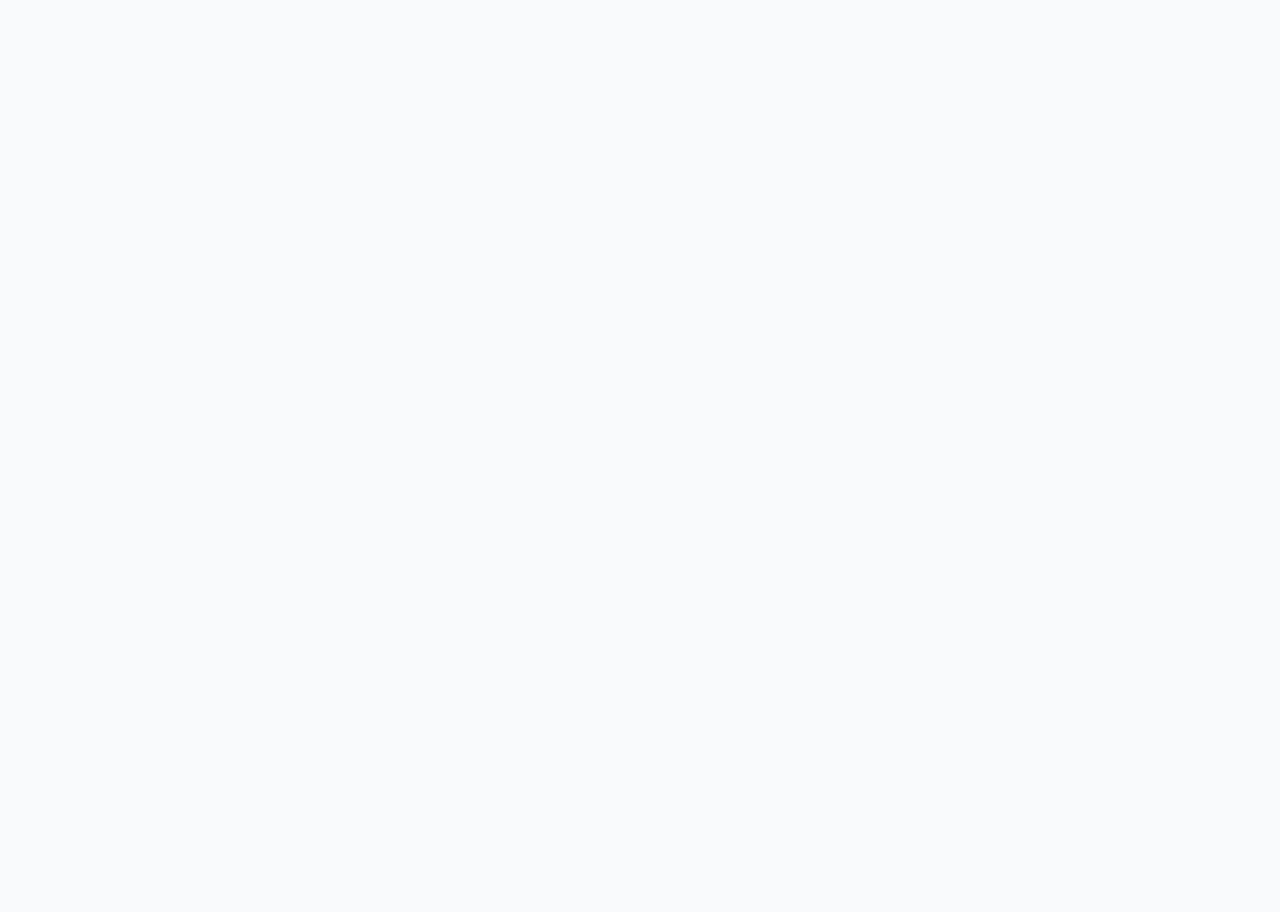
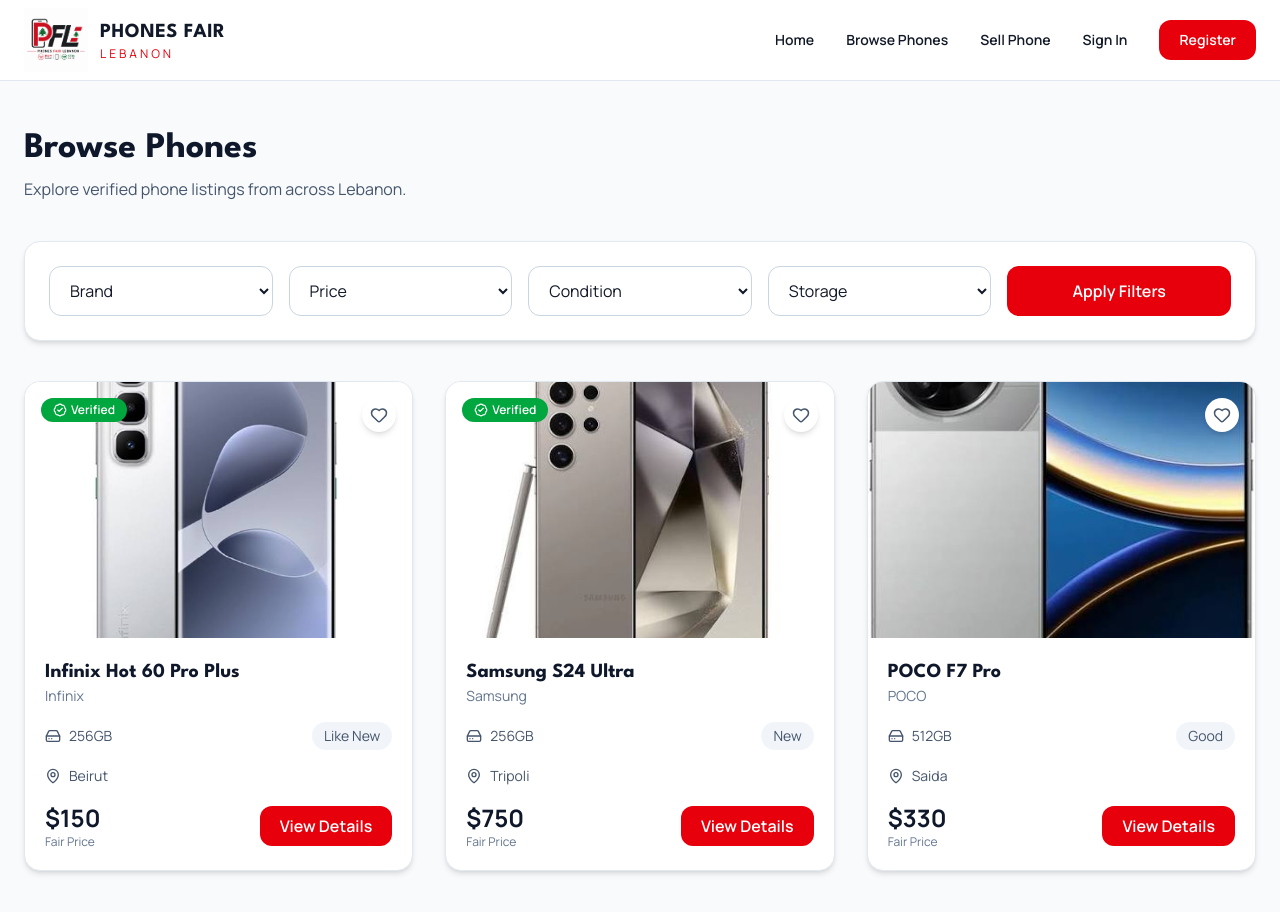
Before and after one commit to Aelh222/Internship-Project-, a React (Vite) app in the folder frontend/: page /browse in a window 1280 px wide. Before the commit this address had no page. Shown: the top 912 px of the page. Before the commit the page ends 800 px from the top, so only its background shows below. Built offline with nearby package versions, Linux system fonts and the light colour scheme.

Commit message:
computed the browsing page in the NavBar and also Viewdetails interface

```diff
--- /dev/null
+++ b/frontend/src/components/phone/Filters.tsx
@@ -0,0 +1,56 @@
+function Filters() {
+  return (
+    <section className="rounded-2xl border border-slate-200 bg-white p-6 shadow-md">
+
+      <div className="grid gap-4 md:grid-cols-5">
+
+        <select className="rounded-xl border border-slate-300 px-4 py-3 outline-none focus:border-red-600">
+          <option>Brand</option>
+          <option>Apple</option>
+          <option>Samsung</option>
+          <option>Google</option>
+          <option>Xiaomi</option>
+          <option>infinix</option>
+          <option>Tecno</option>
+          <option>Honor</option>
+          <option>Huawei</option>
+          <option>ZTE</option>
+
+        </select>
+
+        <select className="rounded-xl border border-slate-300 px-4 py-3 outline-none focus:border-red-600">
+          <option>Price</option>
+          <option>Under $200</option>
+          <option>$200 - $500</option>
+          <option>$500 - $800</option>
+          <option>$800+</option>
+        </select>
+
+        <select className="rounded-xl border border-slate-300 px-4 py-3 outline-none focus:border-red-600">
+          <option>Condition</option>
+          <option>New</option>
+          <option>Like New</option>
+          <option>Good</option>
+          <option>Fair</option>
+        </select>
+
+        <select className="rounded-xl border border-slate-300 px-4 py-3 outline-none focus:border-red-600">
+          <option>Storage</option>
+          <option>32 or lower</option>
+          <option>64GB</option>
+          <option>128GB</option>
+          <option>256GB</option>
+          <option>512GB</option>
+        </select>
+
+        <button className="rounded-xl bg-red-600 py-3 font-semibold text-white transition hover:bg-red-700">
+          Apply Filters
+        </button>
+
+      </div>
+
+    </section>
+  );
+}
+
+export default Filters;
--- a/frontend/src/components/phone/PhoneCard.tsx
+++ b/frontend/src/components/phone/PhoneCard.tsx
@@ -1,3 +1,4 @@
+import { Link } from "react-router-dom";
 import type { Phone } from "./types";
 import { BadgeCheck, HardDrive, Heart, MapPin } from "lucide-react";
 
@@ -70,9 +71,12 @@
             </p>
           </div>
 
-          <button className="rounded-xl bg-red-600 px-5 py-2 font-semibold text-white transition hover:bg-red-700">
+          <Link
+            to={`/phones/${phone.id}`}
+            className="rounded-xl bg-red-600 px-5 py-2 font-semibold text-white transition hover:bg-red-700"
+          >
             View Details
-          </button>
+          </Link>
 
         </div>
 
--- a/frontend/src/components/phone/types.ts
+++ b/frontend/src/components/phone/types.ts
@@ -4,8 +4,13 @@
   brand: string;
   price: number;
   storage: string;
+  ram: string;
+  batteryHealth: number;
   condition: "New" | "Like New" | "Good" | "Fair";
+  color: string;
   location: string;
   image: string;
   verified: boolean;
+  seller: string;
+  description: string;
 }
--- /dev/null
+++ b/frontend/src/pages/Browse/Browse.tsx
@@ -0,0 +1,32 @@
+import Filters from "../../components/phone/Filters";
+import PhoneCard from "../../components/phone/PhoneCard";
+import { phones } from "../../components/phone/phones";
+
+function Browse() {
+  return (
+    <main className="mx-auto max-w-7xl px-6 py-12">
+      <div className="mb-10">
+        <h1 className="text-4xl font-bold text-slate-900">
+          Browse Phones
+        </h1>
+
+        <p className="mt-2 text-slate-600">
+          Explore verified phone listings from across Lebanon.
+        </p>
+      </div>
+
+      <Filters />
+
+      <div className="mt-10 grid gap-8 sm:grid-cols-2 lg:grid-cols-3">
+        {phones.map((phone) => (
+          <PhoneCard
+            key={phone.id}
+            phone={phone}
+          />
+        ))}
+      </div>
+    </main>
+  );
+}
+
+export default Browse;
--- /dev/null
+++ b/frontend/src/pages/PhoneDetails/PhoneDetails.tsx
@@ -0,0 +1,83 @@
+import { useParams } from "react-router-dom";
+import { phones } from "../../components/phone/phones";
+
+function PhoneDetails() {
+  const { id } = useParams();
+
+  const phone = phones.find(
+    (p) => p.id === Number(id)
+  );
+
+  if (!phone) {
+    return <h1 className="p-10 text-3xl">Phone not found.</h1>;
+  }
+
+  return (
+    <main className="mx-auto max-w-7xl px-6 py-12">
+
+      <div className="grid gap-10 lg:grid-cols-2">
+
+        {/* Phone Image */}
+        <div>
+          <img
+            src={phone.image}
+            alt={phone.name}
+            className="w-full rounded-3xl border border-slate-200 shadow-lg"
+          />
+        </div>
+
+        {/* Phone Info */}
+        <div>
+
+          <span className="rounded-full bg-green-100 px-4 py-2 text-sm font-semibold text-green-700">
+            ✔ Verified Seller
+          </span>
+
+          <h1 className="mt-5 text-5xl font-bold">
+            {phone.name}
+          </h1>
+
+          <p className="mt-3 text-4xl font-extrabold text-red-600">
+            ${phone.price}
+          </p>
+
+          <div className="mt-8 space-y-4">
+
+            <div className="flex justify-between border-b pb-3">
+              <span>Storage</span>
+              <strong>{phone.storage}</strong>
+            </div>
+
+            <div className="flex justify-between border-b pb-3">
+              <span>Condition</span>
+              <strong>{phone.condition}</strong>
+            </div>
+
+            <div className="flex justify-between border-b pb-3">
+              <span>Location</span>
+              <strong>{phone.location}</strong>
+            </div>
+
+          </div>
+
+          <button className="mt-10 w-full rounded-xl bg-red-600 py-4 text-lg font-semibold text-white transition hover:bg-red-700">
+            Contact Seller
+          </button>
+
+        </div>
+
+      </div>
+
+      <section className="mt-16">
+        <h2 className="text-3xl font-bold">Description</h2>
+
+        <p className="mt-5 leading-8 text-slate-600">
+          Excellent condition phone. More details will come from the backend later.
+        </p>
+      </section>
+
+    </main>
+  );
+}
+
+export default PhoneDetails;
--- a/frontend/src/routes/AppRouter.tsx
+++ b/frontend/src/routes/AppRouter.tsx
@@ -2,6 +2,8 @@
 
 import MainLayout from "../layouts/MainLayout";
 import Home from "../pages/Home/Home";
+import Browse from "../pages/Browse/Browse";
+import PhoneDetails from "../pages/PhoneDetails/PhoneDetails";
 
 function AppRouter() {
   return (
@@ -9,6 +11,8 @@
       <Routes>
         <Route element={<MainLayout />}>
           <Route path="/" element={<Home />} />
+          <Route path="/browse" element={<Browse />} />
+          <Route path="/phones/:id" element={<PhoneDetails />} />
         </Route>
       </Routes>
     </BrowserRouter>
```
